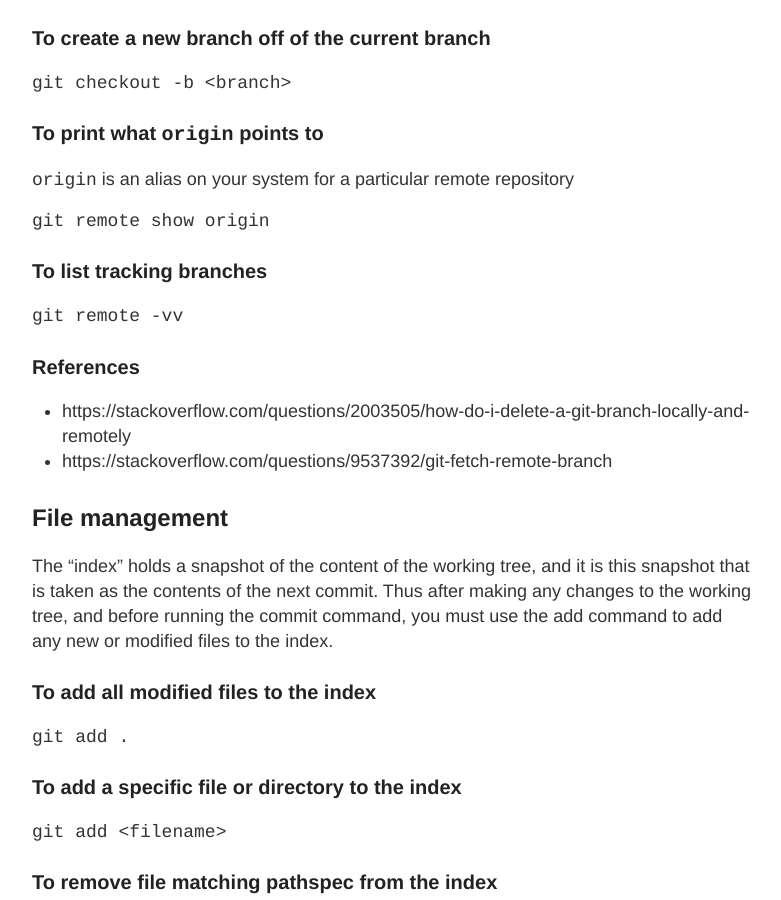
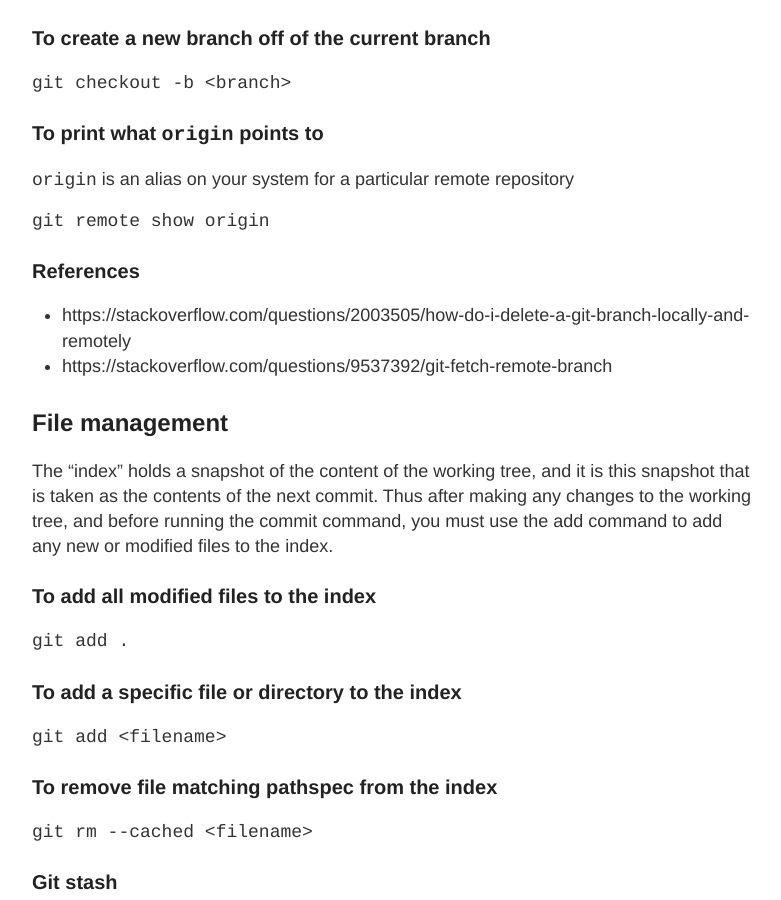
Before and after one commit to gutucristian/gutucristian.github.io, a Jekyll site: the page built from _posts/2020-03-15-git.md, in a window 1280 px wide and 900 px high, scrolled down 1099 px. Shown: the whole window, without its empty margins (248-1029 px from the left). Built offline with Jekyll 4.4.1, drawn with Linux system fonts in a browser that asks for light colours; our own code applies the rules of GitHub Pages for plain Markdown files.

Commit message:
Update 2020-03-15-git.md

```diff
--- a/_posts/2020-03-15-git.md
+++ b/_posts/2020-03-15-git.md
@@ -40,10 +40,6 @@ git branch -dr <remote_name>/<branch> # Shorter
 `origin` is an alias on your system for a particular remote repository
 
 `git remote show origin`
-
-### To list tracking branches
-
-`git remote -vv`
 
 ### References
 - https://stackoverflow.com/questions/2003505/how-do-i-delete-a-git-branch-locally-and-remotely
```
